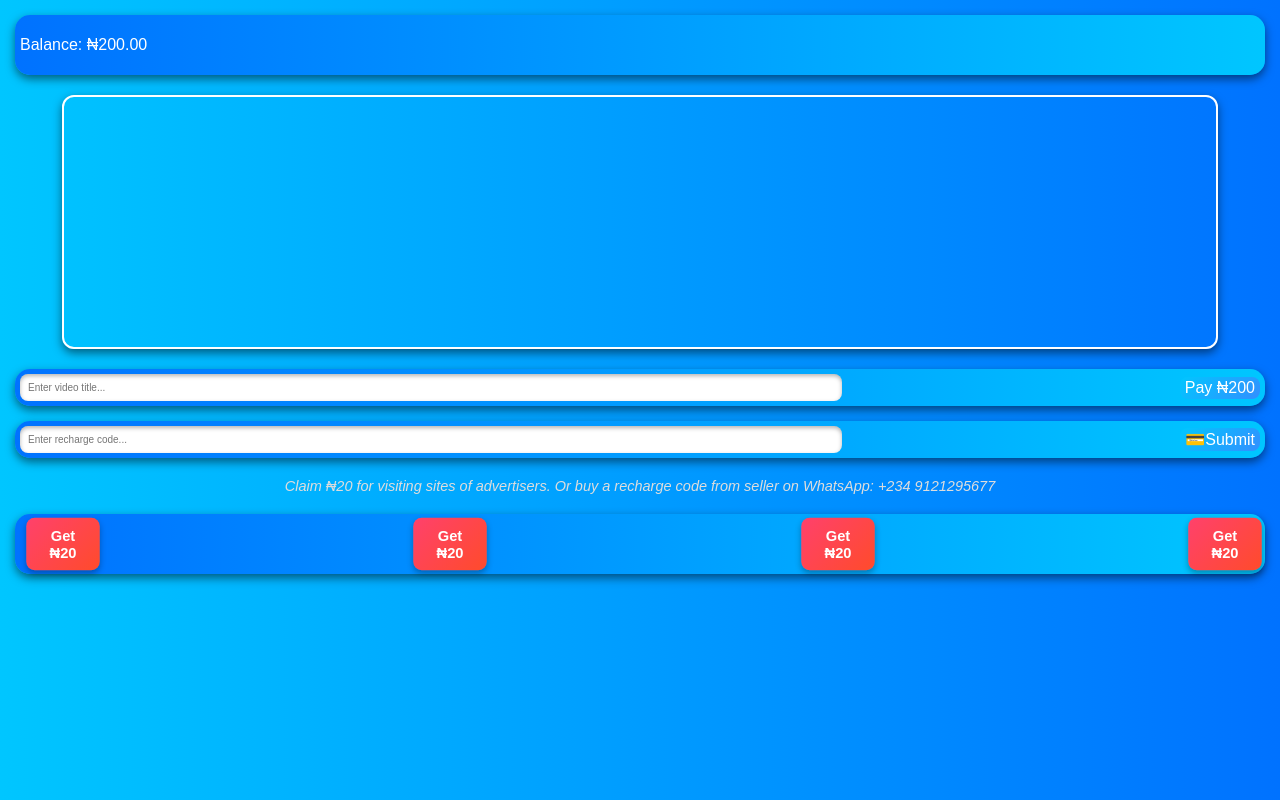
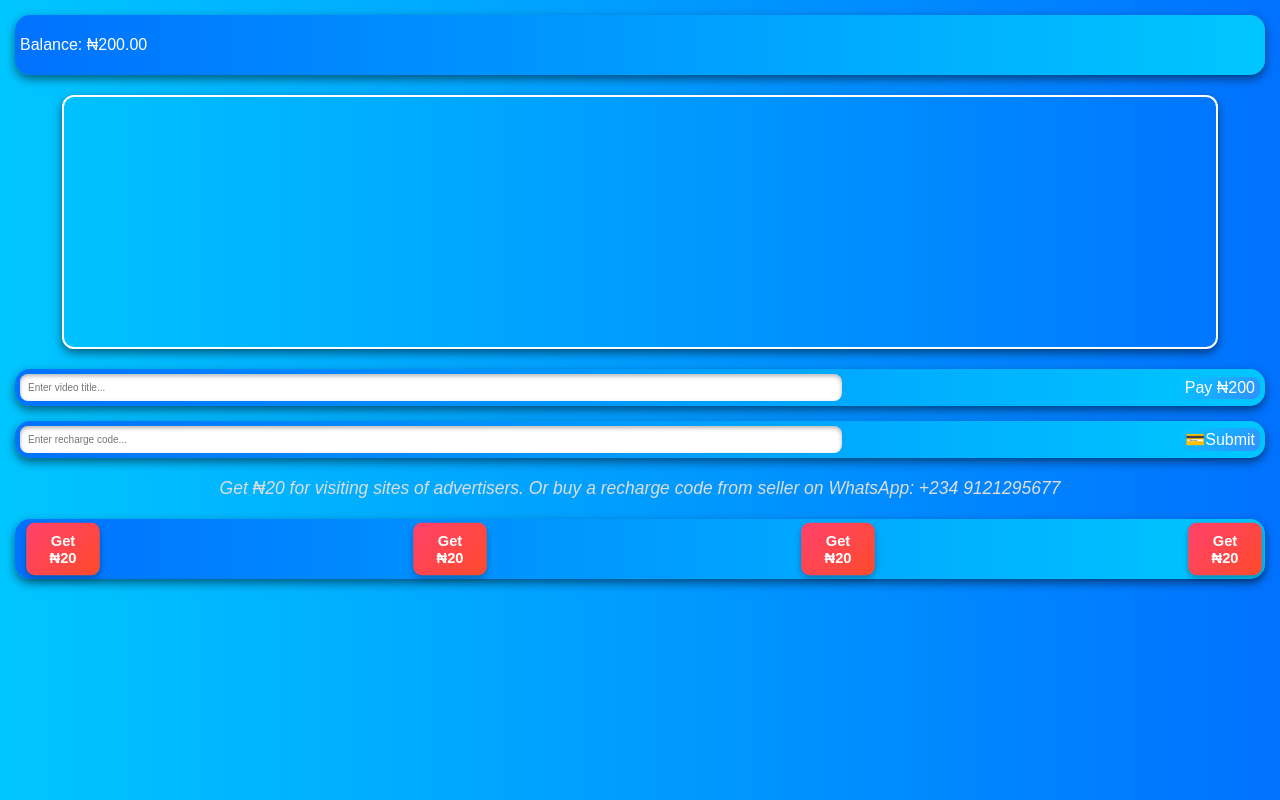
Before and after one commit to IBRAHIMV69/i-Space-, a plain HTML site: page Index.html in a window 1280 px wide. Drawn offline with Linux system fonts and the light colour scheme.

Commit message:
Update Index.html

```diff
--- a/Index.html
+++ b/Index.html
@@ -89,7 +89,7 @@
         }
         .description {
             margin: 20px;
-            font-size: 14.5px;
+            font-size: 17.5px;
             text-align: center;
             color: #ddd;
             font-style: italic;
@@ -115,7 +115,7 @@
     </div>
 
     <!-- Short Description -->
-    <p class="description">Claim ₦20 for visiting sites of advertisers. Or buy a recharge code from seller on WhatsApp: +234 9121295677</p>
+    <p class="description">Get ₦20 for visiting sites of advertisers. Or buy a recharge code from seller on WhatsApp: +234 9121295677</p>
 
     <div class="url-buttons">
         <a href="https://zireemilsoude.net/4/7908761" target="_blank" id="url1" onclick="markUrlVisited(0)">
```
